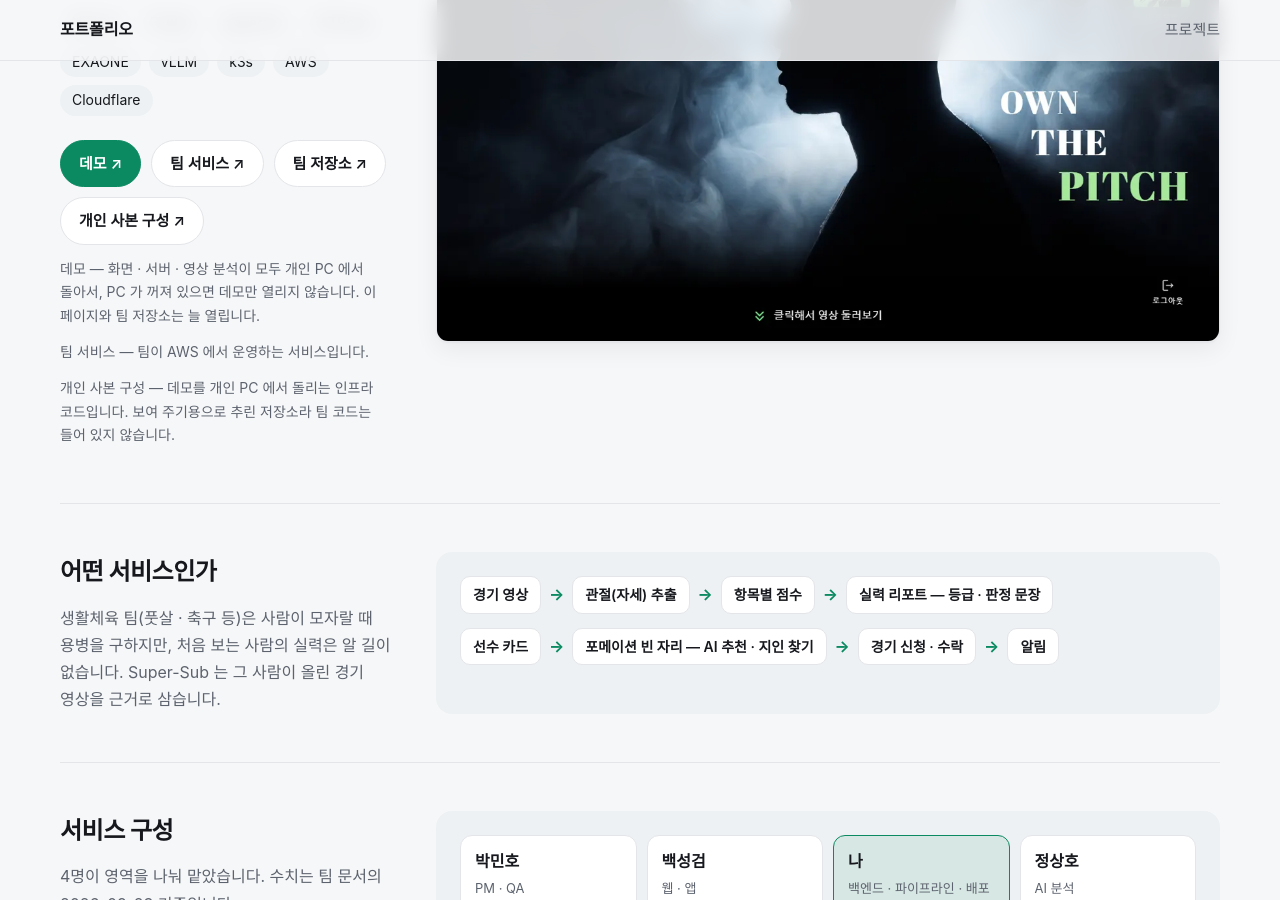
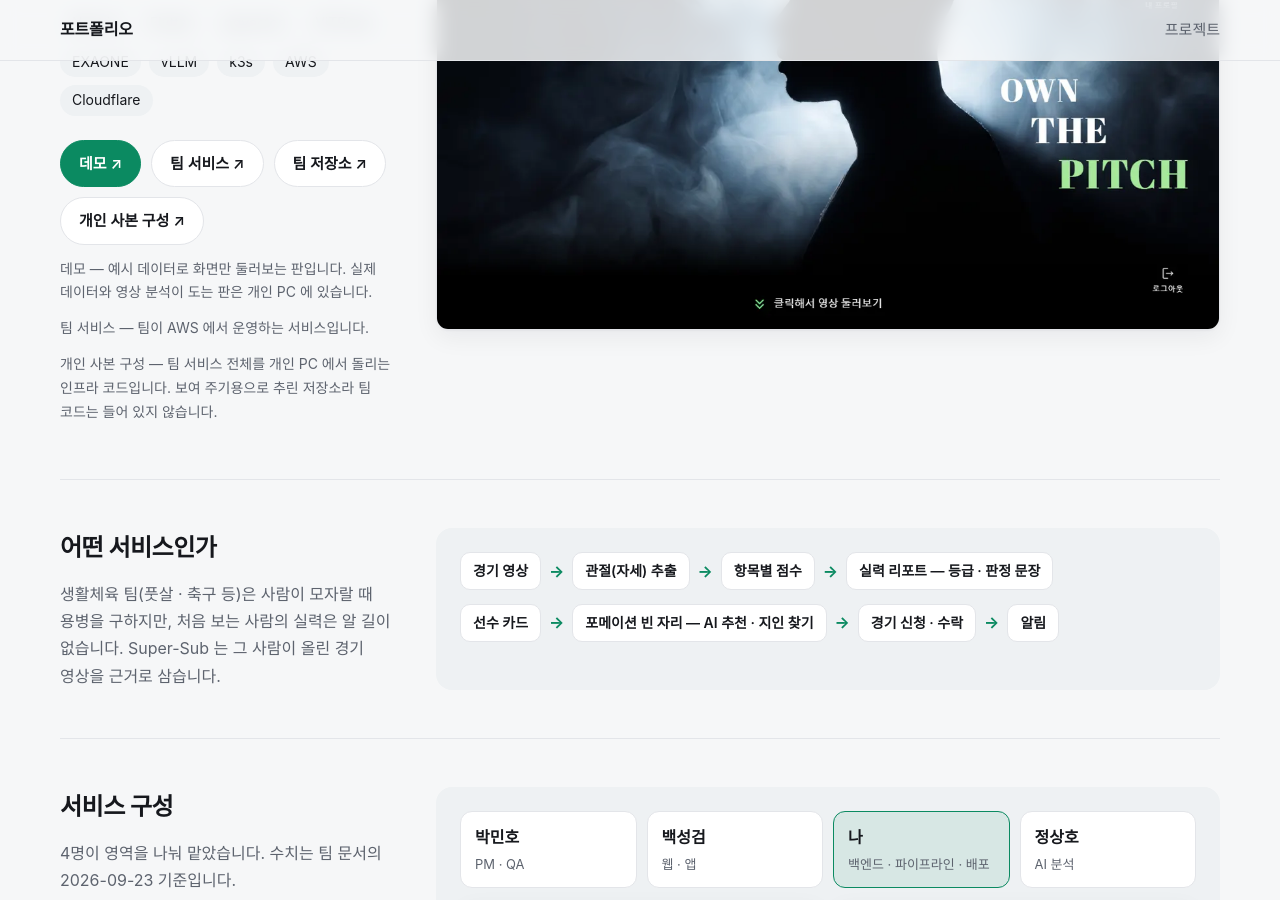
Before and after one commit to roqkf13/portfolio.anjgkwl.com, a Jekyll site: the page built from _projects/supersub.md, in a window 1280 px wide and 900 px high, scrolled down 365 px. Built offline with Jekyll 4.4.1, drawn with Linux system fonts in a browser that asks for light colours; some of the changed text lies outside the part shown.

Commit message:
fix(site): 데모 안내 — 데모가 이제 예시 데이터로 늘 열리는 판이라, PC 가 꺼지면 안 열린다는 말을 고친다
- 「데모」 안내: 예시 데이터로 화면만 둘러보는 판 · 실제 데이터와 영상 분석은 개인 PC
- 「개인 사본 구성」 안내 · 「끝난 뒤에도 돌게」 절: 데모와 개인 사본을 나눠 적는다

Co-Authored-By: Claude Opus 5.5 <noreply@anthropic.com>

```diff
--- a/_projects/supersub.md
+++ b/_projects/supersub.md
@@ -11,7 +11,7 @@ stack: ["Python", "FastAPI", "PostgreSQL", "Next.js", "Flutter", "pgvector", "Vi
 links:
   - label: "데모"
     url: "https://supersub.anjgkwl.com"
-    note: "화면 · 서버 · 영상 분석이 모두 개인 PC 에서 돌아서, PC 가 꺼져 있으면 데모만 열리지 않습니다. 이 페이지와 팀 저장소는 늘 열립니다."
+    note: "예시 데이터로 화면만 둘러보는 판입니다. 실제 데이터와 영상 분석이 도는 판은 개인 PC 에 있습니다."
   - label: "팀 서비스"
     url: "https://supersub-ai.com/"
     note: "팀이 AWS 에서 운영하는 서비스입니다."
@@ -19,7 +19,7 @@ links:
     url: "https://github.com/pmhllll12/super-sub.cloud"
   - label: "개인 사본 구성"
     url: "https://github.com/roqkf13/supersub-selfhost"
-    note: "데모를 개인 PC 에서 돌리는 인프라 코드입니다. 보여 주기용으로 추린 저장소라 팀 코드는 들어 있지 않습니다."
+    note: "팀 서비스 전체를 개인 PC 에서 돌리는 인프라 코드입니다. 보여 주기용으로 추린 저장소라 팀 코드는 들어 있지 않습니다."
 
 # 페이지 본문 — 그림 7 : 글 3(사용자, 2026-09-30). 절마다 text(왼쪽 글)와 blocks(오른쪽 그림 — _includes/vblocks.html)
 # 🔴 그림의 말 · 숫자는 팀 문서 · 저장소로 확인된 것만. 팀 main 에 들어간 것만 「내가 한 일」에 적는다(09-29)
@@ -119,7 +119,7 @@ sections:
               - { type: facts, items: ["시험을 도는 CI 를 처음 걸었다", "문서 사이트 그림 · ERD 생성기를 저장소로"] }
 
   - title: "끝난 뒤에도 돌게 — 개인 사본"
-    text: "팀 서비스는 AWS 에서 돌았습니다. 프로젝트가 끝나도 링크 하나로 보여 줄 수 있도록, 팀 코드는 한 줄도 고치지 않고 전체를 내 PC 로 옮긴 사본을 따로 운영합니다 — 위 「데모」가 그것입니다."
+    text: "팀 서비스는 AWS 에서 돌았습니다. 프로젝트가 끝나도 보여 줄 수 있도록, 팀 코드는 한 줄도 고치지 않고 전체를 내 PC 로 옮긴 사본을 따로 운영합니다. 위 「데모」는 그 사본의 화면을 예시 데이터로 늘 열어 둔 것입니다."
     blocks:
       - type: compare
         from_title: "팀(AWS)"
```
